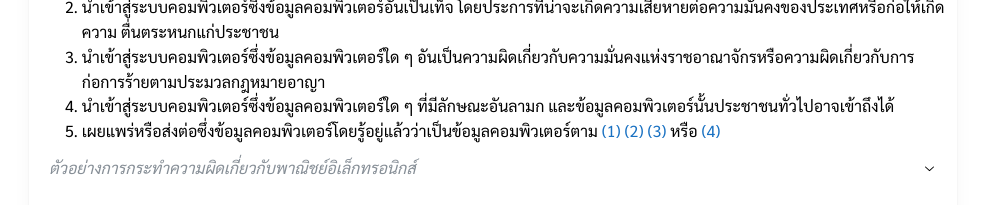
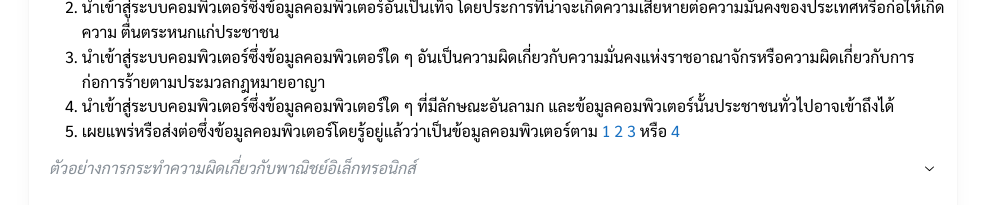
Before and after one commit to iwindd/svc-digital-safe, a Next.js app: page / in a window 1280 px wide. Shown: the part 3840-4045 px from the top of the page, without its empty margins (147-1132 px from the left). Built offline with nearby package versions, Linux system fonts and the light colour scheme.

Commit message:
feat: popover section portal

```diff
--- a/src/app/components/Section/components/Markdown.tsx
+++ b/src/app/components/Section/components/Markdown.tsx
@@ -1,7 +1,9 @@
+import { getSectionById } from "@/lib/section";
 import { List, Text } from "@mantine/core";
 import React from "react";
 import ReactMarkdown from "react-markdown";
 import remarkGfm from "remark-gfm";
+import SectionPopover from "./SectionPopover";
 
 const Markdown = (props: { children: string }) => {
   return (
@@ -16,6 +18,11 @@ const Markdown = (props: { children: string }) => {
           return <Text component="strong" fw={700}>{children as string}</Text>
         },
         a({ children, href }){
+          const isSectionPortal = href?.startsWith("/#section") ? parseInt(href?.substring(9) ?? "", 10) : null;
+          const sectionData = isSectionPortal ? getSectionById(isSectionPortal) : null;
+
+          if (sectionData) return <SectionPopover {...sectionData} />;
+
           return <Text component="a" c="blue.8" href={href as string} rel="noreferrer">{children as string}</Text>
         },
         ul({ children} ){
--- /dev/null
+++ b/src/app/components/Section/components/SectionPopover.tsx
@@ -0,0 +1,40 @@
+import type { Section as SectionType } from "@/data/sections";
+import { Button, Popover, Text } from "@mantine/core";
+import { useDisclosure } from "@mantine/hooks";
+import React from "react";
+import Section from "..";
+
+const SectionPopover = (section : SectionType) => {
+  const [opened, { close, open }] = useDisclosure(false);
+
+  return (
+    <Popover
+      position="bottom"
+      withArrow
+      shadow="md"
+      width={500}
+      opened={opened}
+    >
+      <Popover.Target>
+        <Text
+          component="a"
+          c="blue.8"
+          href={`/#section${section.id}`}
+          onMouseEnter={open}
+          onMouseLeave={close}
+        >
+          {section.id}
+        </Text>
+      </Popover.Target>
+      <Popover.Dropdown style={{ pointerEvents: "none" }}>
+        <Section
+          section={section}
+          number={section.id}
+          popover={true}
+        />
+      </Popover.Dropdown>
+    </Popover>
+  );
+};
+
+export default SectionPopover;
--- a/src/app/components/Section/index.tsx
+++ b/src/app/components/Section/index.tsx
@@ -18,21 +18,29 @@ import Markdown from "./components/Markdown";
 interface SectionProps {
   section: Section;
   number: number;
+  popover?: boolean
 }
 
-const Section = ({ section, number }: SectionProps) => {
+const Section = ({ section, number, popover }: SectionProps) => {
   return (
-    <Card shadow="md" padding="lg" radius="md" id={`section${number}`}>
+    <Card
+      {...(!popover && {
+        shadow: "md",
+        padding: "lg",
+        radius: "md",
+        id: `section${number}`
+      })}
+    >
       <Card.Section inheritPadding className={classes.headerSection}>
         <Group>
           <IconGavel />
           <Title order={3}>มาตราที่ {number}</Title>
         </Group>
       </Card.Section>
-      <div className={classes.paragraph}>
+      <div className={classes.paragraph} style={{maxHeight: popover ? "200px" : "auto"}}>
         <Markdown children={section.text} />
       </div>
-      {(section.cases || section.offense) && (
+      {(section.cases || section.offense) && !popover &&(
         <Accordion
           variant="filled"
           radius="xs"
@@ -81,7 +89,7 @@ const Section = ({ section, number }: SectionProps) => {
             ))}
         </Accordion>
       )}
-      {section.liable && <Liable liable={section.liable} />}
+      {section.liable && !popover && <Liable liable={section.liable} />}
     </Card>
   );
 };
--- a/src/lib/section.ts
+++ b/src/lib/section.ts
@@ -1,3 +1,4 @@
 import sections, { Section } from "@/data/sections";
 
 export const getSections = () : Section[] => sections
+export const getSectionById = (id: number) : Section | undefined => sections.find(section => section.id === id)
```
